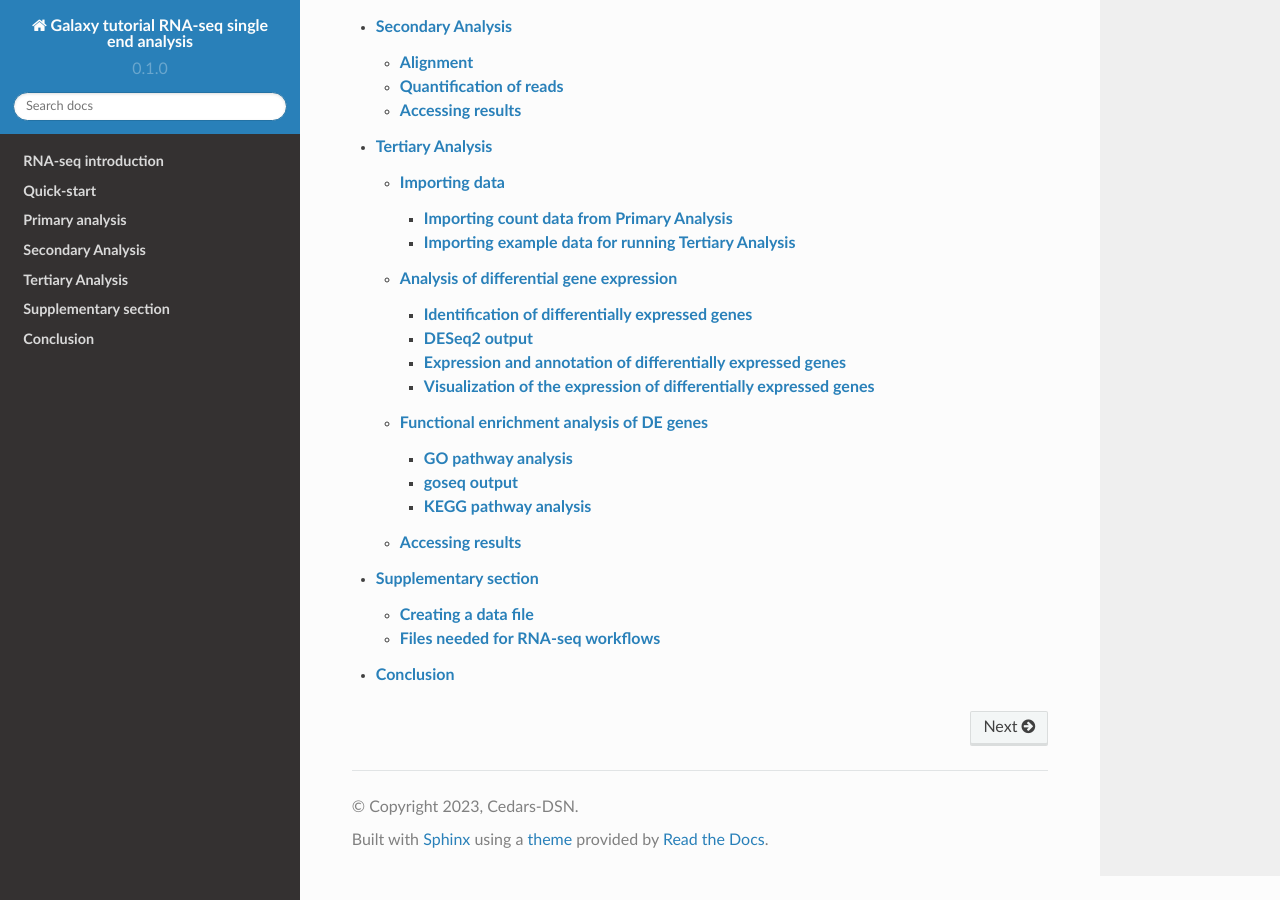
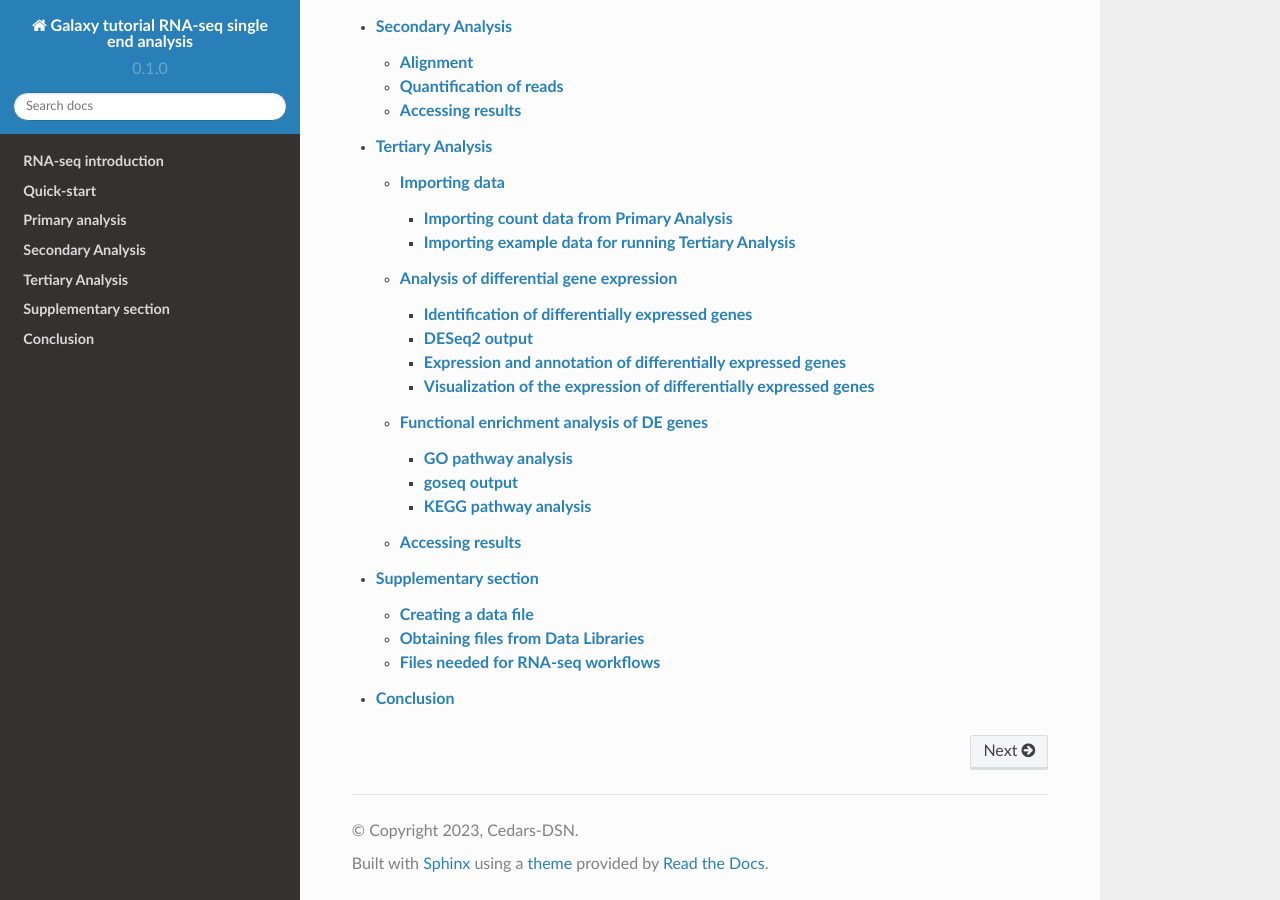
Before and after one commit to CedarsDSN/Galaxy_tutorial_RNAseq_single_end, a Sphinx documentation site: the page built from docs/index.rst, in a window 1280 px wide and 900 px high, scrolled down 747 px. Built offline with Sphinx 7.4.7 and the Read the Docs theme 2.0.0, drawn with Linux system fonts in a browser that asks for light colours; pages that are not in the unit, such as notebooks, are missing from menus.

Commit message:
Update index.rst

```diff
--- a/docs/Supplementary files/index.rst
+++ b/docs/Supplementary files/index.rst
@@ -6,4 +6,5 @@ This part is for all supplementary files pertaining to the RNA-seq analysis tuto
 .. toctree::
 
    Creating a data file
+   Obtaining files from Data Libraries
    Files for RNA-seq workflows
```
